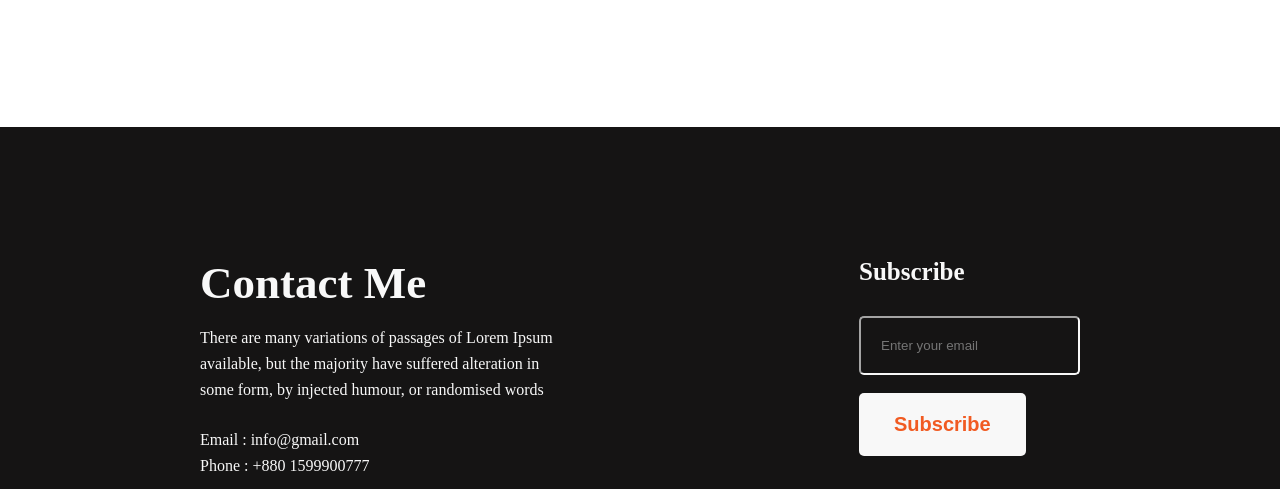
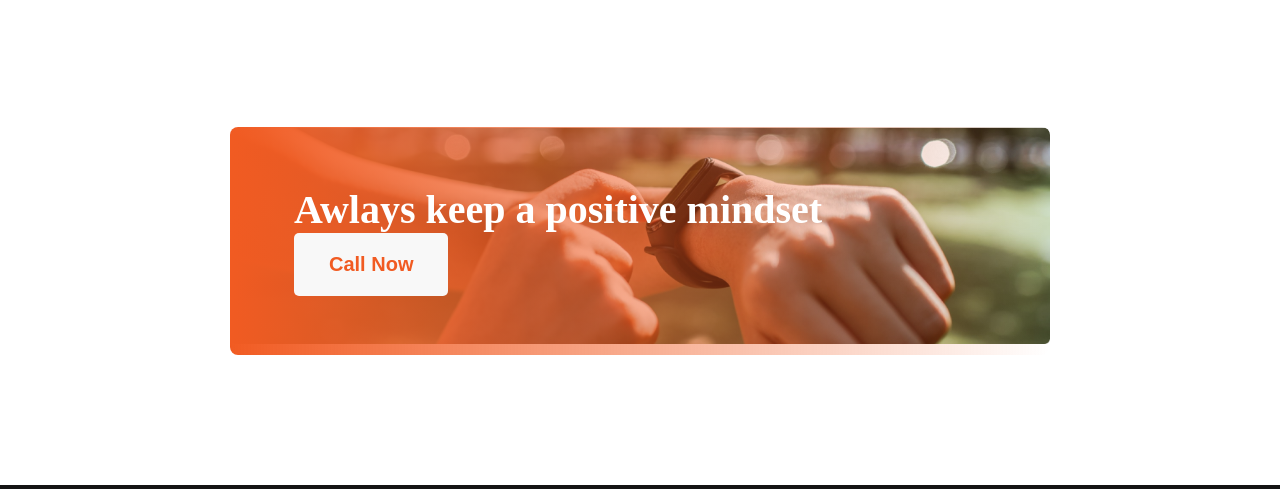
Before and after one commit to atikur-24/positive-mindset, a plain HTML site: page index.html in a window 1280 px wide. Shown: the part 2181-2670 px from the top of the page. Drawn offline with Linux system fonts and the light colour scheme.

Commit message:
added linear gradient

```diff
--- a/index.html
+++ b/index.html
@@ -62,7 +62,13 @@
                 </div>
             </div>
         </section>
-        <section></section>
+        <!-- linear gradient section -->
+        <section class="linear-gradient">
+            <div class="gradient-info">
+                <h3 class="gradient-title">Awlays keep a positive mindset</h3>
+                <button class="btn-primary">Call Now</button>
+            </div>
+        </section>
         <section></section>
     </main>
     <!--footer's contact me section -->
@@ -84,7 +90,7 @@
             <form action="#">
                 <h5 class="subscribe-title">Subscribe</h5>
                 <input type="email" name="email" id="email" placeholder="Enter your email">
-                <input class="btn-subscribe" type="button" value="Subscribe">
+                <input class="btn-primary" type="button" value="Subscribe">
             </form>
         </div>
     </div>
--- a/styles/style.css
+++ b/styles/style.css
@@ -2,9 +2,14 @@
     margin: 0;
 }
 
-.section-title {
-    font-weight: 700;
-    font-size: 40px;
+.btn-primary {
+    padding: 20px 35px;
+    border: 0;
+    border-radius: 5px;
+    font-weight: 600;
+    font-size: 20px;
+    background: #F8F8F8;
+    color: #F15B22;
 }
 /* banner and title styles */
 .header {
@@ -99,10 +104,26 @@
     justify-content: center;
     gap: 86px;
 }
+/* gradient styles */
+.linear-gradient {
+    margin: 130px 230px;
+    border-radius: 8px;
+    background-image: linear-gradient(90deg, #F15B22 0%, rgba(241, 91, 34, 0) 100%), url(../images/watch.png);
+    background-repeat: no-repeat;
+    background-size: contain;
+}
 
+.gradient-info {
+    padding: 59px 64px;
+}
+
+.gradient-title {
+    font-weight: 700;
+    font-size: 40px;
+    color: #fff;
+}
 /* footer's contact-me styles */
 .contact-me {
-    margin-top: 130px;
     background: #151414;
     color: #F8F8F8;
 }
@@ -154,12 +175,3 @@ input[type="email"] {
     border-radius: 5px;
     margin-bottom: 18px;
 }
-.btn-subscribe {
-    padding: 20px 35px;
-    border: 0;
-    border-radius: 5px;
-    font-weight: 600;
-    font-size: 20px;
-    background: #F8F8F8;
-    color: #F15B22;
-}
```
